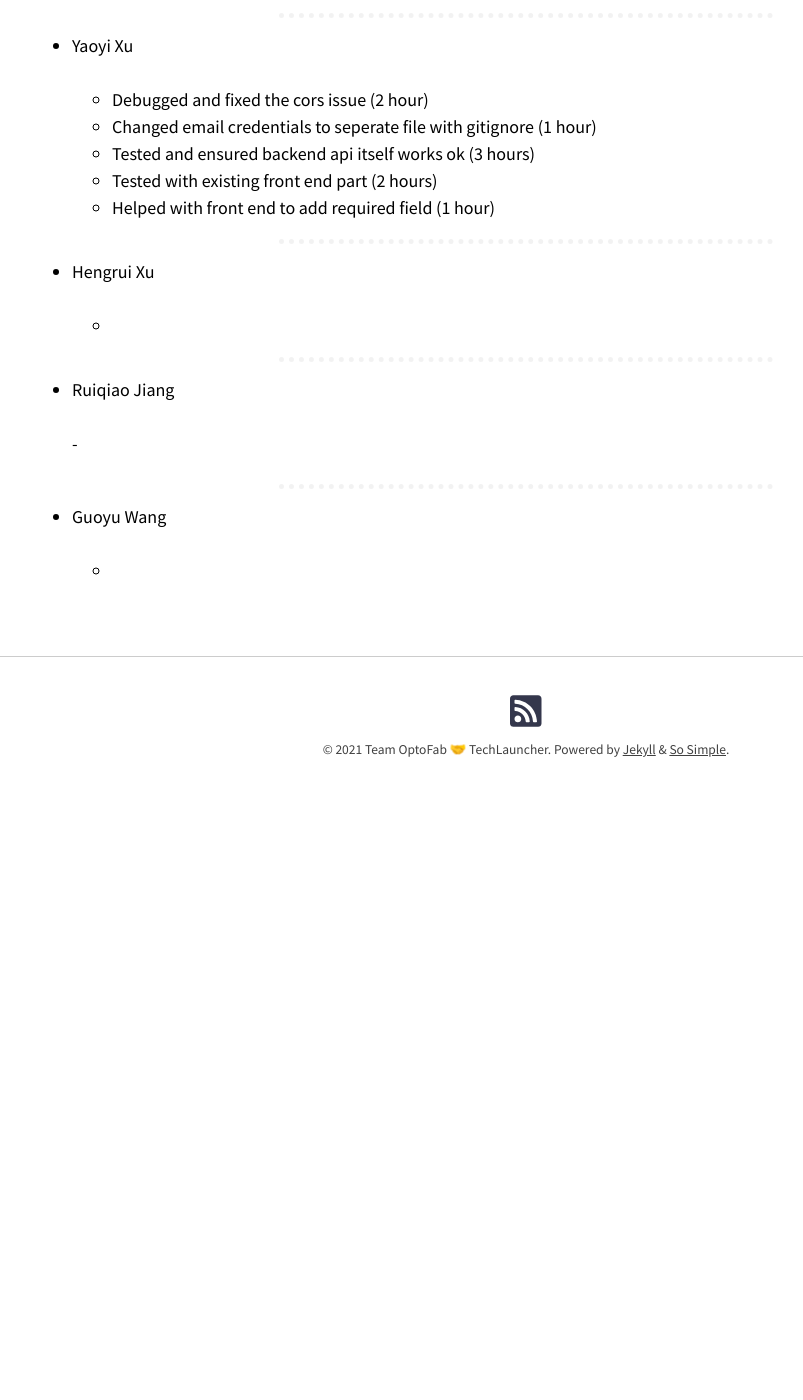
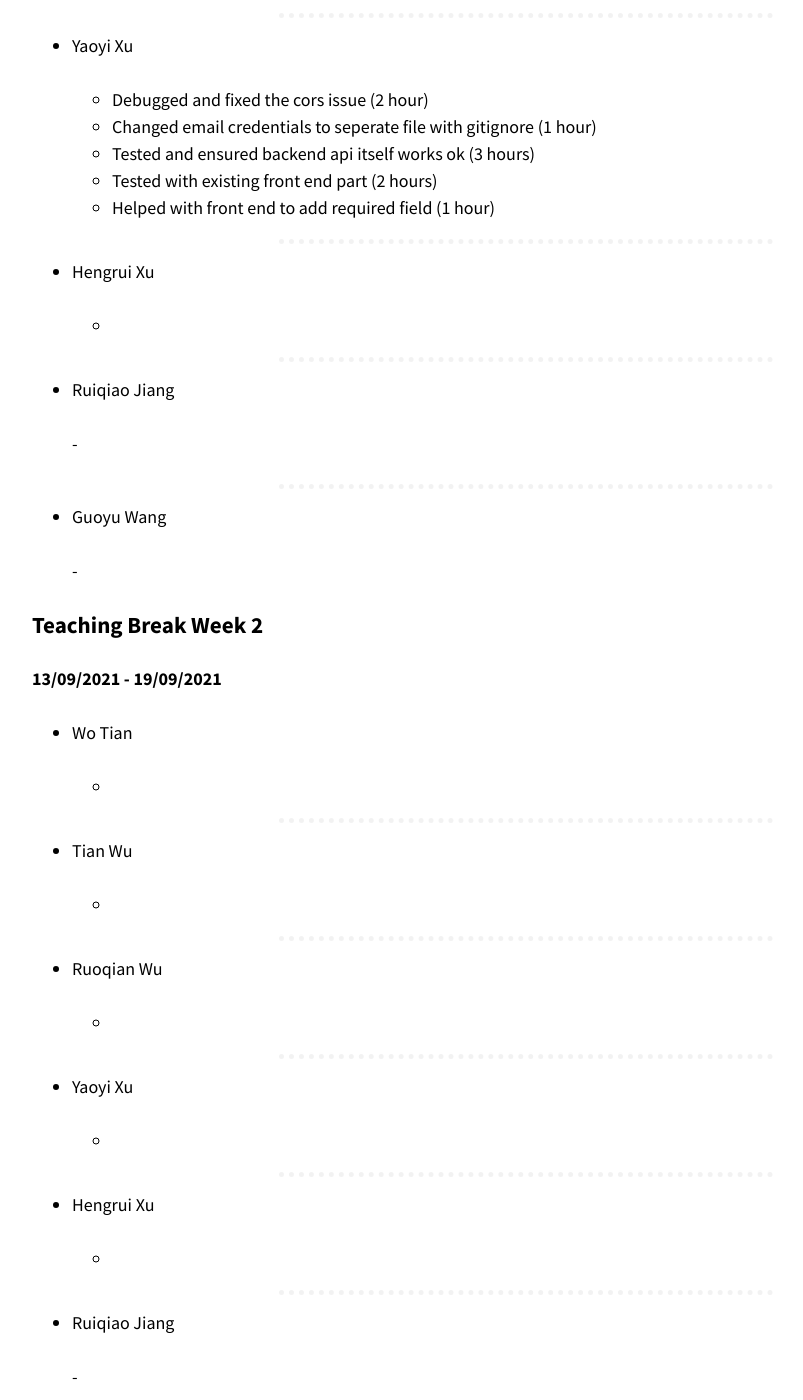
Before and after one commit to optofab/optofab.github.io, a Jekyll site: the page built from work_records.md, in a window 1280 px wide and 1400 px high, scrolled down 11282 px. Shown: the whole window, without its empty margins (114-917 px from the left). Built offline with Jekyll 4.4.1, drawn with Linux system fonts in a browser that asks for light colours; nearby versions of some CDN libraries; emoji names are drawn with the system emoji font; before the commit the page ends 12114 px from its top, so only the background shows below that; some of the changed text lies outside the part shown.

Commit message:
Update work_records.md

```diff
--- a/work_records.md
+++ b/work_records.md
@@ -476,3 +476,49 @@
 - Guoyu Wang
 
   -
+
+
+
+### Teaching Break Week 2
+
+**13/09/2021 - 19/09/2021**
+
+- Wo Tian
+
+  -
+
+
+<hr class="hr-dotted">
+
+- Tian Wu
+
+  -
+<hr class="hr-dotted">
+
+- Ruoqian Wu
+
+  -
+
+<hr class="hr-dotted">
+
+- Yaoyi Xu
+
+  -
+
+<hr class="hr-dotted">
+
+- Hengrui Xu
+
+  -
+
+<hr class="hr-dotted">
+
+- Ruiqiao Jiang
+
+  -
+
+<hr class="hr-dotted">
+
+- Guoyu Wang
+
+  -
```
